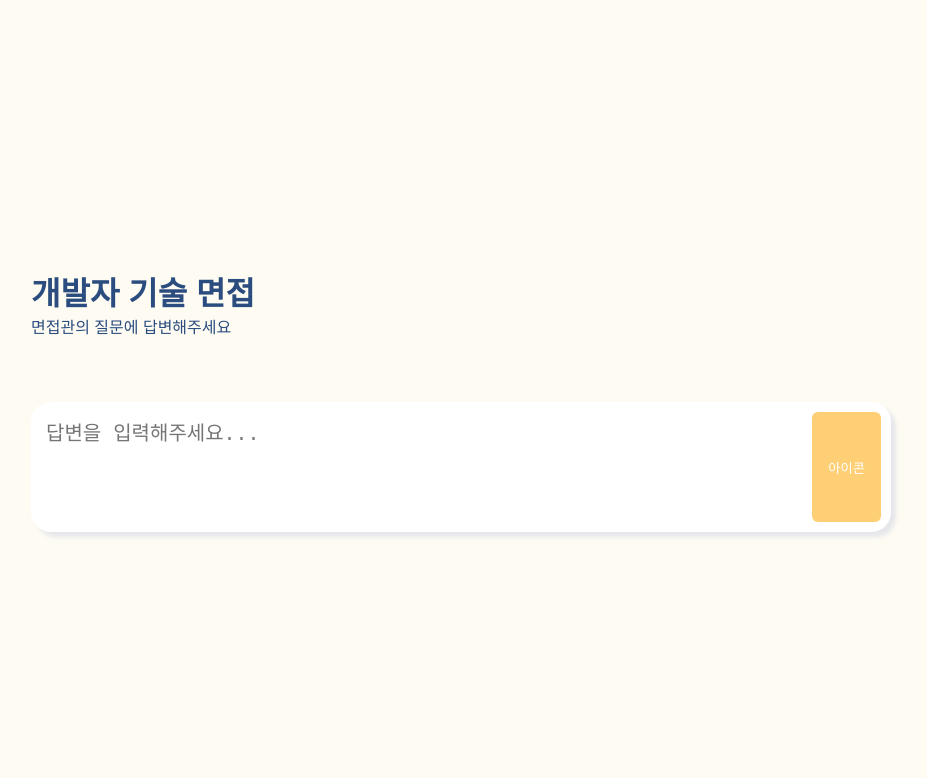
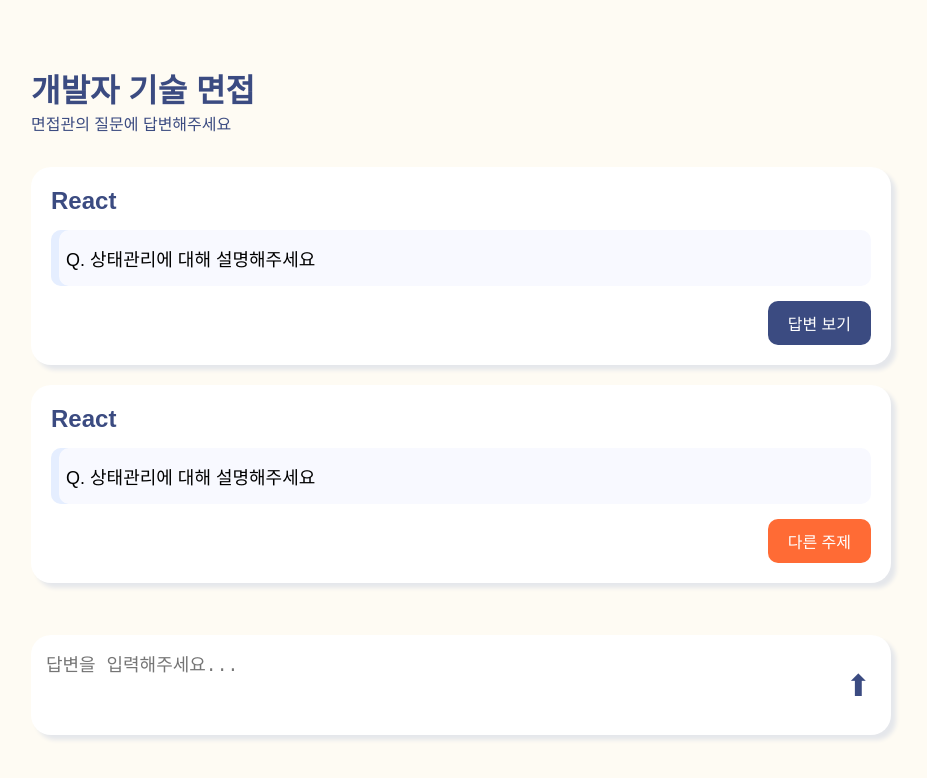
Before and after one commit to dmdeh/job-cracker, a Next.js app: page /question in a window 1280 px wide. Shown: the top 778 px of the page, without its empty margins (179-1106 px from the left). Built offline with nearby package versions, Linux system fonts and the light colour scheme.

Commit message:
feat: QuestionCard 컴포넌트 구현 및 스타일링 수정 #5

```diff
--- /dev/null
+++ b/src/app/components/QuestionCard/QuestionCard.module.css
@@ -0,0 +1,45 @@
+.card {
+  border-radius: 20px;
+  padding: 20px;
+  margin-bottom: 20px;
+  background-color: var(--color-background-light);
+  background-color: white;
+  box-shadow: 5px 5px 4px var(--color-gray100);
+}
+
+.topic {
+  font-size: 24px;
+  font-weight: bold;
+  color: var(--color-blue100);
+}
+
+.questionWrapper {
+  background-color: var(--color-skyblue100);
+  padding: 15px;
+  margin: 15px 0;
+  border-radius: 10px;
+  border: 2px solid var(--color-skyblue);
+  box-shadow: inset 8px 0 0 var(--color-skyblue200);
+}
+
+.question {
+  font-size: 18px;
+}
+
+.button {
+  float: right;
+  padding: 10px 20px;
+  border: none;
+  border-radius: 10px;
+  font-size: 16px;
+  cursor: pointer;
+  color: white;
+}
+
+.blueButton {
+  background-color: var(--color-blue100);
+}
+
+.orangeButton {
+  background-color: var(--color-orange);
+}
--- /dev/null
+++ b/src/app/components/QuestionCard/QuestionCard.tsx
@@ -0,0 +1,29 @@
+import styles from "./QuestionCard.module.css";
+
+interface QuestionCardProps {
+  topic: string;
+  question: string;
+  isAnswerView?: boolean;
+}
+
+export default function QuestionCard({
+  topic,
+  question,
+  isAnswerView = true,
+}: QuestionCardProps) {
+  return (
+    <div className={styles.card}>
+      <h2 className={styles.topic}>{topic}</h2>
+      <div className={styles.questionWrapper}>
+        <div className={styles.question}>Q. {question}</div>
+      </div>
+      <button
+        className={`${styles.button} ${
+          isAnswerView ? styles.blueButton : styles.orangeButton
+        }`}
+      >
+        {isAnswerView ? "답변 보기" : "다른 주제"}
+      </button>
+    </div>
+  );
+}
--- a/src/app/globals.css
+++ b/src/app/globals.css
@@ -1,7 +1,9 @@
 :root {
   --color-background: #fefbf3;
   --color-background-light: #fffefb;
-  --color-blue100: #2b4c7e;
+  --color-skyblue100: #f8f9ff;
+  --color-skyblue200: #e5eeff;
+  --color-blue100: #3b4b81;
   --color-blue200: #1f364d;
   --color-orange: #ff6b35;
   --color-yellow: #fecf75;
--- a/src/app/question/page.tsx
+++ b/src/app/question/page.tsx
@@ -1,3 +1,4 @@
+import QuestionCard from "../components/QuestionCard/QuestionCard";
 import styles from "./question.module.css";
 
 export default function Question() {
@@ -7,14 +8,21 @@ export default function Question() {
         <h1>개발자 기술 면접</h1>
         <p>면접관의 질문에 답변해주세요</p>
       </div>
-      <div className={styles.grid}></div>
+      <div className={styles.grid}>
+        <QuestionCard topic="React" question="상태관리에 대해 설명해주세요" />
+        <QuestionCard
+          topic="React"
+          question="상태관리에 대해 설명해주세요"
+          isAnswerView={false}
+        />
+      </div>
       <div className={styles.inputWrapper}>
         <textarea
           id="answer"
           placeholder="답변을 입력해주세요..."
           className={styles.input}
         />
-        <button className={styles.button}>아이콘</button>
+        <button className={styles.button}>⬆︎</button>
       </div>
     </div>
   );
--- a/src/app/question/question.module.css
+++ b/src/app/question/question.module.css
@@ -18,13 +18,12 @@
   width: 100%;
   max-width: 860px;
   display: grid;
-  gap: 1.5rem;
 }
 
 .inputWrapper {
   width: 100%;
   max-width: 860px;
-  height: 130px;
+  height: 100px;
   display: flex;
   padding: 10px;
   border-radius: 20px;
@@ -37,17 +36,16 @@
   background-color: unset;
   border: none;
   overflow-y: scroll;
-  font-size: 20px;
+  font-size: 18px;
   flex: 1;
   margin: 5px;
   resize: none;
 }
 
 .button {
-  padding: 0.5rem 1rem;
-  background-color: var(--color-yellow);
-  color: white;
-  border-radius: 0.375rem;
-  font-weight: 500;
+  padding: 10px;
+  background-color: unset;
+  color: var(--color-blue100);
+  font-size: 30px;
   border: unset;
 }
```
